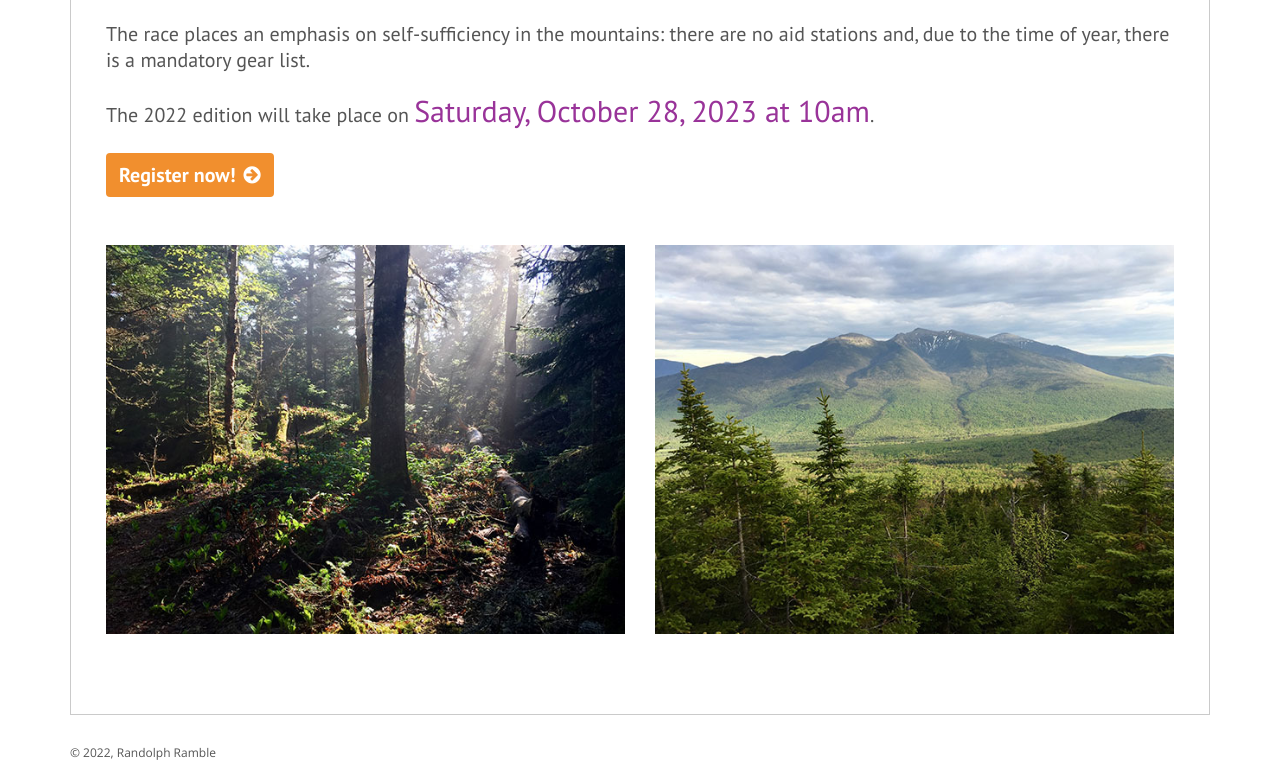
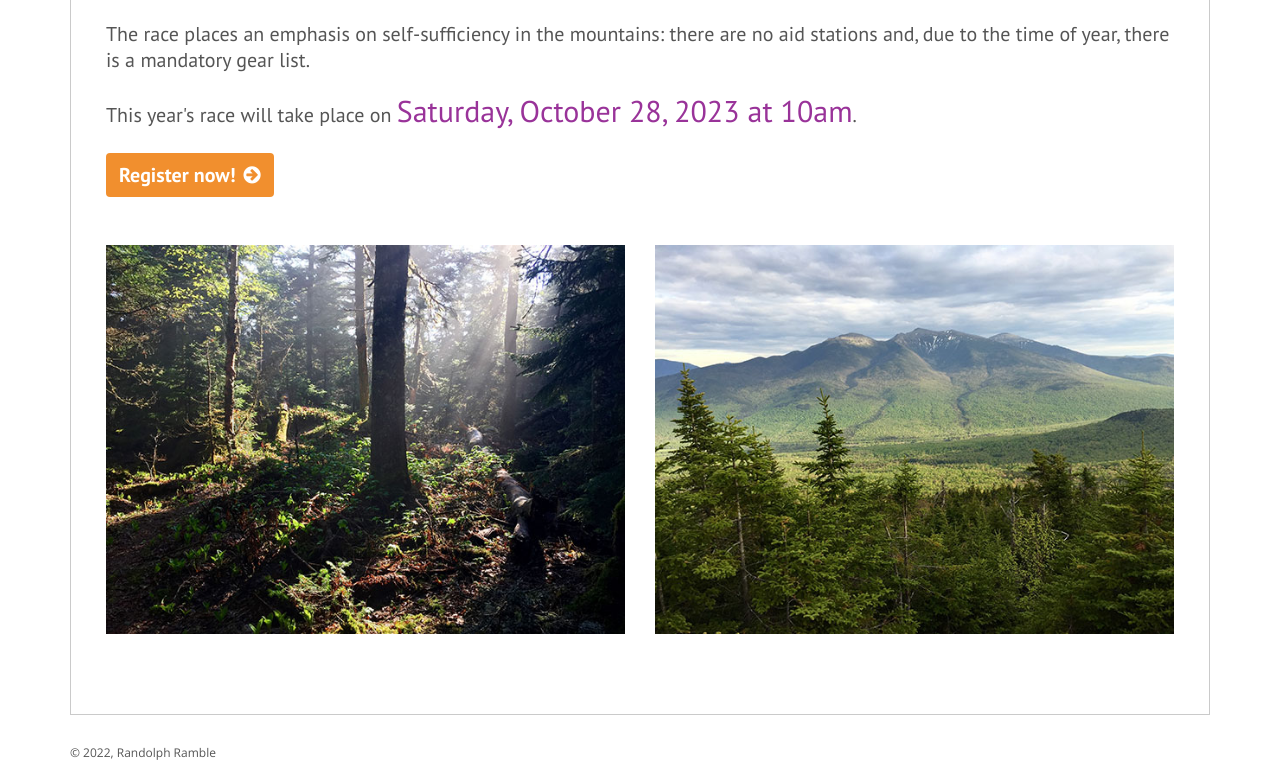
Before and after one commit to icegulch/ramble, an Eleventy site: page src/pages/home.md in a window 1280 px wide. Shown: the part 1060-1841 px from the top of the page. Built offline with nearby package versions, Linux system fonts and the light colour scheme; Eleventy itself is replaced by a stand-in of ours; files that its build step writes are made by us from their sources.

Commit message:
edition off homepage so changing date is easier

```diff
--- a/src/pages/home.md
+++ b/src/pages/home.md
@@ -10,4 +10,4 @@ Randolph Ramble</span> is a 10 kilometer-long, rugged, self-supported trail race
 
 The race places an emphasis on self-sufficiency in the mountains: there are no aid stations and, due to the time of year, there is a mandatory gear list.
 
-The 2022 edition will take place on <span style="font-size: 30px; color: #993399;">Saturday, October 28, 2023 at 10am</span>.
+This year's race will take place on <span style="font-size: 30px; color: #993399;">Saturday, October 28, 2023 at 10am</span>.
```
